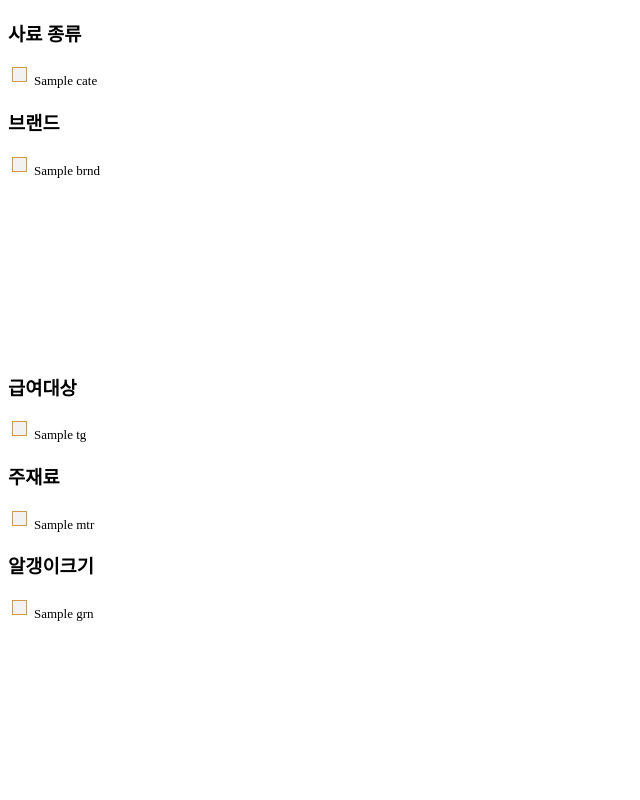
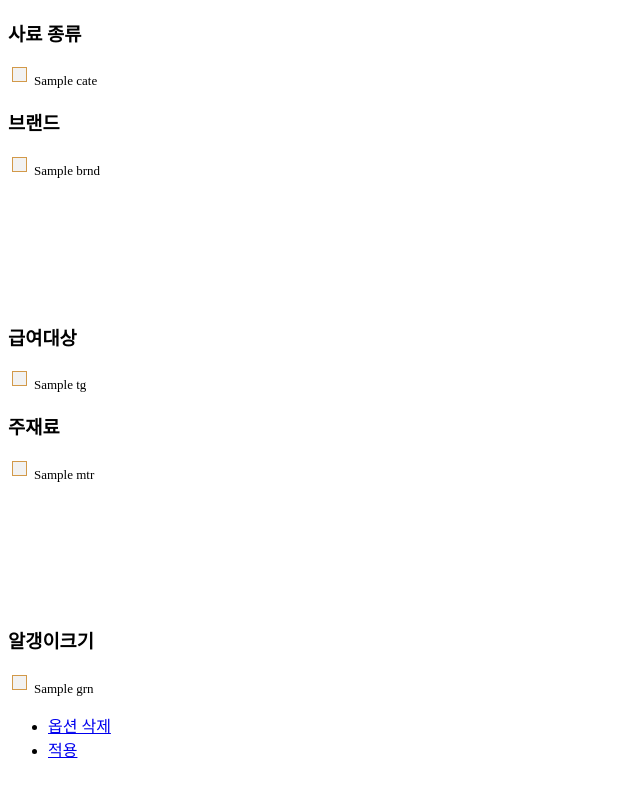
Before and after one commit to sist-g2/g2, a Java web app: page /feed/feed_list.jsp in a window 1280 px wide. Shown: the whole page, without its empty margins (0-640 px from the left). Run offline with Spring Boot 4, a stand-in JSP engine, Linux system fonts and the light colour scheme; the template is opened without the code that fills it: most values are stand-ins (such as "Sample title", 1, 10 or a date in 2020); the project's own start-up code is not run, and a stand-in starts its controllers and pages; some of the project's set-up classes (security, data sources, template engines, error pages and the like) are left out, and stand-ins take their place; some libraries are stand-ins or nearby versions.

Commit message:
cr001. feed관련사항 수정

```diff
--- a/MidProject_FounDog/WebContent/css/feed.css
+++ b/MidProject_FounDog/WebContent/css/feed.css
@@ -103,7 +103,7 @@ div.sidebar-item label .forLabel {
 	font-size: 13px;
 	font-weight: 300;
 }
-div.brand {
-	height: 200px;
+div.scrl {
+	height: 150px;
 	overflow: auto;
 }
--- a/MidProject_FounDog/WebContent/feed/feed_list.jsp
+++ b/MidProject_FounDog/WebContent/feed/feed_list.jsp
@@ -7,6 +7,10 @@
 <meta charset="UTF-8">
 <title>Insert title here</title>
 <link href="../css/feed.css" rel="stylesheet">
+<script type="text/javascript" src="http://code.jquery.com/jquery.js"></script>
+<script type="text/javascript">
+
+</script>
 </head>
 <body>
 <div class="container" >
@@ -14,6 +18,7 @@
 		<div class="row" >
 			<div class="col-md-3 col-sm-5">
 				<div class="sidebar blog-sidebar">
+					<form action="" method="post" name="frm" >
 						<div class="sidebar-item">
 							<h3>사료 종류</h3>
 							<c:forEach var="cate" items="${cateList }">
@@ -22,7 +27,7 @@
 						</div>
 						<div class="sidebar-item">
 							<h3>브랜드</h3>
-						<div class="brand" >
+							<div class="scrl" >
 								<c:forEach var="brnd" items="${brndList }">
 									<label class="brand" ><input type="checkbox" value="${brnd.no }" >&nbsp;<span class="forLabel">${brnd.name }</span></label><br/>
 								</c:forEach>
@@ -36,9 +41,11 @@
 						</div>
 						<div class="sidebar-item">
 							<h3>주재료</h3>
+							<div class="scrl" >
 								<c:forEach var="mtr" items="${mtrList }">
 									<label class="material" ><input type="checkbox" value="${mtr.no }" >&nbsp;<span class="forLabel">${mtr.name }</span></label><br/>
 								</c:forEach>
+							</div>
 						</div>
 						<div class="sidebar-item">
 							<h3>알갱이크기</h3>
@@ -46,6 +53,13 @@
 								<label class="grain" ><input type="checkbox" value="${grn.no }" >&nbsp;<span class="forLabel">${grn.name }</span></label><br/>
 							</c:forEach>
 						</div>
+						<div class="sidebar-item tag-cloud">
+							<ul class="nav nav-pills">
+								<li><a href="#">옵션 삭제</a></li>
+								<li><a href="#">적용</a></li>
+							</ul>
+						</div>
+					</form>
 				</div>
 			</div>
 		</div>
```
Lines whose indentation alone changed are shown as unchanged.
